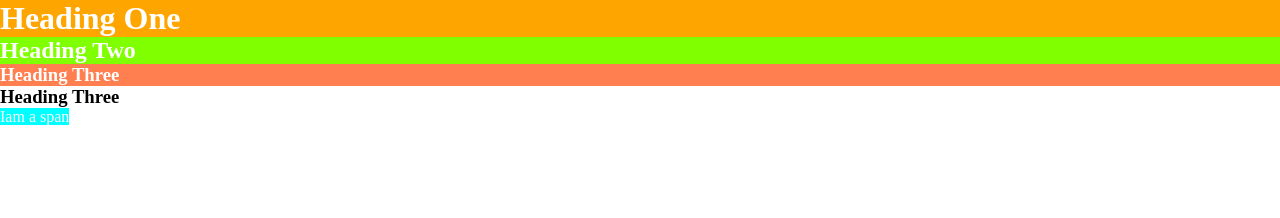
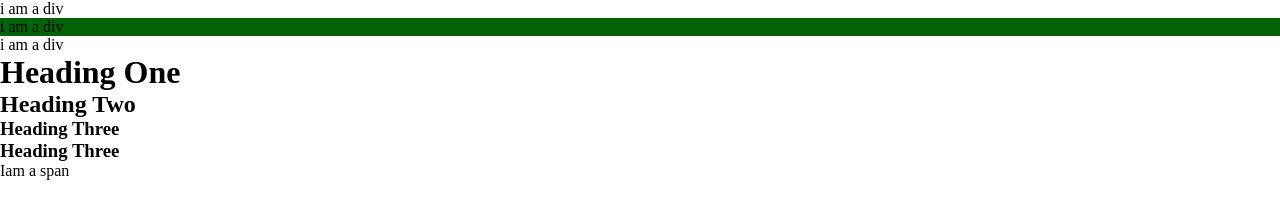
Before and after one commit to bhavinniii/To-Do-List, a plain HTML site: page CSS 1.html in a window 1280 px wide. Drawn offline with Linux system fonts and the light colour scheme.

Commit message:
selectors

```diff
--- a/CSS 1.html
+++ b/CSS 1.html
@@ -12,34 +12,298 @@
             margin: 0;
             box-sizing: border-box;
         }
-
-        .background {
-            color: #fff;
-            background-color: orange;
-        }
-        h1.background#unique{
-
-            background-color: brown;
-        }
-        h2.background{
-            background-color: chartreuse;
+        div.parent div:nth-child(2) {
+            background-color: darkgreen;
 
         }
-        h3.background{
-            background-color: coral;
 
 
-        }
-        span.background{
-            background-color: cyan;
-        }
+    </style>
+        <head>
+            <body>
+                <div class="parent">
+
+                    <div>i am a div</div>
+                    <div>i am a div</div>
+                    <div>i am a div</div>
+
+                    </div>
+
+
+                    </body>
+</html>
+
+
+
+
+
+
+
+
+
+
+
+
+
+
+
+
+
+            </body>
+        </head>
+
+
+
+
+
+
+
+
+
+
+
+
+
+
+
+
+
+
+
+
+
+
+
+
+
+
+
+
+
+
+
+
+
+
+
+
+
+
+
+
+
+
+
+
+
+
+
+
+
+
+
+
+
+
+
+
+
+
+
+
+
+
+
+
+
+
+
+
+
+
+
+
+
+
+
+
+
+
+
+
+
+
+
+
+
+
+
+
+
+
+
+
+
+
+
+
+
+
+
+
+
+
+
+
+
+
+
+
+
+
+
+
+
+
+
+
+
+
+
+
+
+
+
+
+
+
+
+
+
+
+
+
+
+
+
+
+
+
+
+
+
+
+
+
+
+
+
+
+
+
+
+
+
+
+
+
+
+
+
+
+
+
+
+
+
+
+
+
+
+
+
+
+
+
+
+
+
+
+
+
+
+
+
+
+
+
+
+
+
+
+
+
+
+
+
+
+
+
+
+
+
+
+
+
+
+
+
+
+
+
+
+
+
+
+
+
+
+
+
+
+
+
+
+
+
+
+
+
+
+
+
+
+
+
+
+
+
+
+
+
+
+
+
+
+
+
     </style>
 </head>
 
 <body>
 
     <h1 class="background">Heading One</h1>
-    <h2 id="unique" class="background">Heading Two</h2>
+    <h2 class="background">Heading Two</h2>
     <h3 class="background">Heading Three</h3>
     <h3>Heading Three</h3>
     <span class="background">Iam a span</span>
```
